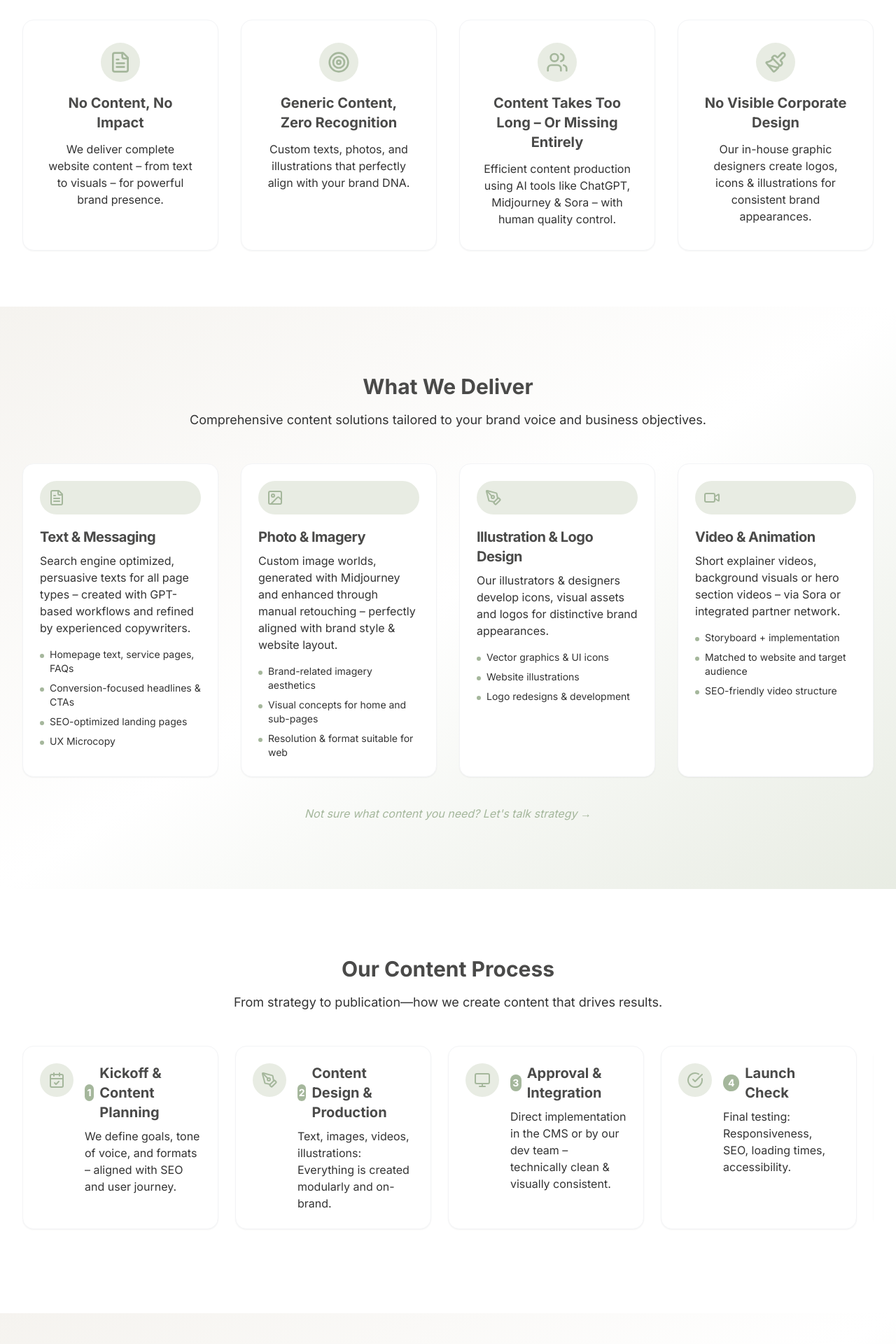
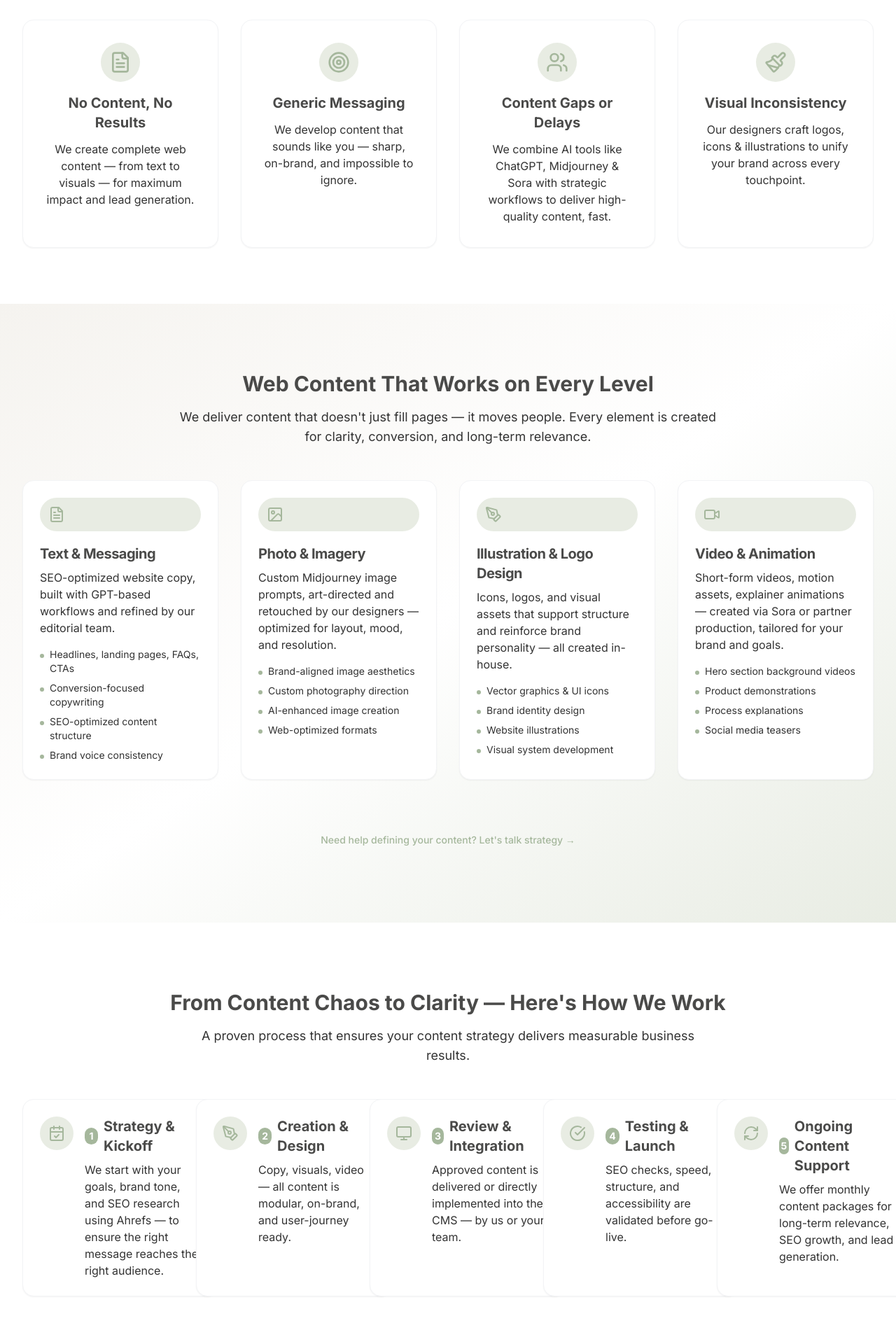
Before and after one commit to ooliv-agentur/ooliv, a React (Vite) app: page /content-creation in a window 1280 px wide. Shown: the part 840-2760 px from the top of the page at 70% size. Built offline with nearby package versions, Linux system fonts and the light colour scheme.

Commit message:
Refactor: Update Content Creation page
Update the content creation page with new sections and content based on the provided prompt.

```diff
--- a/src/components/content-creation/ContentBenefits.tsx
+++ b/src/components/content-creation/ContentBenefits.tsx
@@ -5,23 +5,23 @@ import { FileText, Target, Users, Paintbrush } from 'lucide-react';
 const benefits = [
   {
     icon: FileText,
-    problem: 'No Content, No Impact',
-    solution: 'We deliver complete website content – from text to visuals – for powerful brand presence.'
+    problem: 'No Content, No Results',
+    solution: 'We create complete web content — from text to visuals — for maximum impact and lead generation.'
   },
   {
     icon: Target,
-    problem: 'Generic Content, Zero Recognition',
-    solution: 'Custom texts, photos, and illustrations that perfectly align with your brand DNA.'
+    problem: 'Generic Messaging',
+    solution: 'We develop content that sounds like you — sharp, on-brand, and impossible to ignore.'
   },
   {
     icon: Users,
-    problem: 'Content Takes Too Long – Or Missing Entirely',
-    solution: 'Efficient content production using AI tools like ChatGPT, Midjourney & Sora – with human quality control.'
+    problem: 'Content Gaps or Delays',
+    solution: 'We combine AI tools like ChatGPT, Midjourney & Sora with strategic workflows to deliver high-quality content, fast.'
   },
   {
     icon: Paintbrush,
-    problem: 'No Visible Corporate Design',
-    solution: 'Our in-house graphic designers create logos, icons & illustrations for consistent brand appearances.'
+    problem: 'Visual Inconsistency',
+    solution: 'Our designers craft logos, icons & illustrations to unify your brand across every touchpoint.'
   }
 ];
 
@@ -32,8 +32,8 @@ const ContentBenefits = () => {
         {/* Two-tone heading */}
         <div className="text-center mb-12">
           <h2 className="text-3xl font-bold mb-4 text-brand-heading">
-            Content Challenges That Hurt Your
-            <span className="block text-brand-primary"> Business — Here's How We Fix Them</span>
+            Content Problems That Cost You Business
+            <span className="block text-brand-primary"> — We Fix Them</span>
           </h2>
 
           <p className="text-lg text-center max-w-3xl mx-auto mb-12 text-brand-text">
--- /dev/null
+++ b/src/components/content-creation/ContentExpertInsight.tsx
@@ -0,0 +1,59 @@
+
+import React from 'react';
+import { Bot, Image, Video, CheckCircle } from 'lucide-react';
+
+const ContentExpertInsight = () => {
+  return (
+    <section className="py-24 bg-gradient-to-br from-brand-background via-white to-brand-backgroundAlt">
+      <div className="max-w-7xl mx-auto px-4 sm:px-6 lg:px-8">
+        <div className="max-w-4xl mx-auto">
+          <h2 className="text-3xl font-bold mb-6 text-brand-heading text-center md:text-left">
+            We Don't Just Use AI — We Train It.
+          </h2>
+
+          <div className="bg-white p-8 rounded-lg shadow-sm border border-gray-100">
+            <p className="text-lg mb-6 text-brand-text">
+              At ooliv, we build custom GPTs for each client — tailored to your business, your tone, and your market.
+              We teach our tools through deep research and active guidance, so every output reflects your voice.
+            </p>
+
+            <div className="grid md:grid-cols-3 gap-6 mb-6">
+              <div className="flex items-start gap-3">
+                <Bot className="h-6 w-6 text-brand-primary mt-1" />
+                <div>
+                  <h3 className="font-bold mb-1 text-brand-heading">ChatGPT</h3>
+                  <p className="text-sm text-brand-text">For intelligent, brand-aligned text</p>
+                </div>
+              </div>
+
+              <div className="flex items-start gap-3">
+                <Image className="h-6 w-6 text-brand-primary mt-1" />
+                <div>
+                  <h3 className="font-bold mb-1 text-brand-heading">Midjourney</h3>
+                  <p className="text-sm text-brand-text">For brand-aligned images</p>
+                </div>
+              </div>
+
+              <div className="flex items-start gap-3">
+                <Video className="h-6 w-6 text-brand-primary mt-1" />
+                <div>
+                  <h3 className="font-bold mb-1 text-brand-heading">Sora</h3>
+                  <p className="text-sm text-brand-text">For dynamic video</p>
+                </div>
+              </div>
+            </div>
+
+            <div className="flex items-start gap-3">
+              <CheckCircle className="h-6 w-6 text-brand-primary mt-1" />
+              <p className="text-brand-text">
+                <strong>And all content is refined, reviewed, and finalized by our team.</strong> Nothing is blindly copied. Every word and pixel has intent.
+              </p>
+            </div>
+          </div>
+        </div>
+      </div>
+    </section>
+  );
+};
+
+export default ContentExpertInsight;
--- a/src/components/content-creation/ContentProcess.tsx
+++ b/src/components/content-creation/ContentProcess.tsx
@@ -6,32 +6,32 @@ const steps = [
   {
     icon: CalendarCheck,
     number: '01',
-    title: 'Kickoff & Content Planning',
-    description: 'We define goals, tone of voice, and formats – aligned with SEO and user journey.'
+    title: 'Strategy & Kickoff',
+    description: 'We start with your goals, brand tone, and SEO research using Ahrefs — to ensure the right message reaches the right audience.'
   },
   {
     icon: PenTool,
     number: '02',
-    title: 'Content Design & Production',
-    description: 'Text, images, videos, illustrations: Everything is created modularly and on-brand.'
+    title: 'Creation & Design',
+    description: 'Copy, visuals, video — all content is modular, on-brand, and user-journey ready.'
   },
   {
     icon: Monitor,
     number: '03',
-    title: 'Approval & Integration',
-    description: 'Direct implementation in the CMS or by our dev team – technically clean & visually consistent.'
+    title: 'Review & Integration',
+    description: 'Approved content is delivered or directly implemented into the CMS — by us or your team.'
   },
   {
     icon: CheckCircle,
     number: '04',
-    title: 'Launch Check',
-    description: 'Final testing: Responsiveness, SEO, loading times, accessibility.'
+    title: 'Testing & Launch',
+    description: 'SEO checks, speed, structure, and accessibility are validated before go-live.'
   },
   {
     icon: RefreshCw,
     number: '05',
-    title: 'Ongoing Support',
-    description: 'Continuous maintenance, optimization & expansion. Optionally with monthly content package.'
+    title: 'Ongoing Content Support',
+    description: 'We offer monthly content packages for long-term relevance, SEO growth, and lead generation.'
   }
 ];
 
@@ -40,19 +40,19 @@ const ContentProcess = () => {
     <section className="py-24 bg-white">
       <div className="max-w-7xl mx-auto px-4 sm:px-6 lg:px-8">
         <h2 className="text-3xl font-bold text-center mb-4 text-brand-heading">
-          Our Content Process
+          From Content Chaos to Clarity — Here's How We Work
         </h2>
 
         <p className="text-center text-lg mb-12 max-w-3xl mx-auto text-brand-text">
-          From strategy to publication—how we create content that drives results.
+          A proven process that ensures your content strategy delivers measurable business results.
         </p>
 
-        <div className="overflow-x-auto pb-6">
-          <div className="flex flex-col md:flex-row gap-6 min-w-max md:min-w-0">
+        <div className="overflow-x-auto pb-6 snap-x snap-mandatory scrollbar-none md:overflow-visible">
+          <div className="flex flex-nowrap gap-6 min-w-max md:grid md:grid-cols-5 md:min-w-0">
             {steps.map((step, index) => (
               <div
                 key={index}
-                className="bg-white p-6 rounded-lg shadow-sm border border-gray-100 flex-1 min-w-[280px]"
+                className="bg-white p-6 rounded-lg shadow-sm border border-gray-100 flex-1 min-w-[280px] snap-center"
               >
                 <div className="flex items-start gap-4">
                   <div className="flex flex-col items-center">
@@ -75,6 +75,16 @@ const ContentProcess = () => {
             ))}
           </div>
         </div>
+
+        {/* Scroll indicator for mobile */}
+        <div className="flex justify-center gap-2 mt-6 md:hidden">
+          {steps.map((_, i) => (
+            <div
+              key={i}
+              className={`h-1.5 rounded-full ${i === 0 ? 'w-6 bg-brand-primary' : 'w-2 bg-gray-300'}`}
+            ></div>
+          ))}
+        </div>
       </div>
     </section>
   );
--- a/src/components/content-creation/ContentServices.tsx
+++ b/src/components/content-creation/ContentServices.tsx
@@ -2,47 +2,51 @@
 import React from 'react';
 import { FileText, Image, PenTool, Video } from 'lucide-react';
 import { Card, CardContent, CardHeader, CardTitle } from '@/components/ui/card';
+import { Button } from '@/components/ui/button';
 
 const services = [
   {
     icon: FileText,
     title: 'Text & Messaging',
-    description: 'Search engine optimized, persuasive texts for all page types – created with GPT-based workflows and refined by experienced copywriters.',
+    description: 'SEO-optimized website copy, built with GPT-based workflows and refined by our editorial team.',
     features: [
-      'Homepage text, service pages, FAQs',
-      'Conversion-focused headlines & CTAs',
-      'SEO-optimized landing pages',
-      'UX Microcopy'
+      'Headlines, landing pages, FAQs, CTAs',
+      'Conversion-focused copywriting',
+      'SEO-optimized content structure',
+      'Brand voice consistency'
     ]
   },
   {
     icon: Image,
     title: 'Photo & Imagery',
-    description: 'Custom image worlds, generated with Midjourney and enhanced through manual retouching – perfectly aligned with brand style & website layout.',
+    description: 'Custom Midjourney image prompts, art-directed and retouched by our designers — optimized for layout, mood, and resolution.',
     features: [
-      'Brand-related imagery aesthetics',
-      'Visual concepts for home and sub-pages',
-      'Resolution & format suitable for web'
+      'Brand-aligned image aesthetics',
+      'Custom photography direction',
+      'AI-enhanced image creation',
+      'Web-optimized formats'
     ]
   },
   {
     icon: PenTool,
     title: 'Illustration & Logo Design',
-    description: 'Our illustrators & designers develop icons, visual assets and logos for distinctive brand appearances.',
+    description: 'Icons, logos, and visual assets that support structure and reinforce brand personality — all created in-house.',
     features: [
       'Vector graphics & UI icons',
+      'Brand identity design',
       'Website illustrations',
-      'Logo redesigns & development'
+      'Visual system development'
     ]
   },
   {
     icon: Video,
     title: 'Video & Animation',
-    description: 'Short explainer videos, background visuals or hero section videos – via Sora or integrated partner network.',
+    description: 'Short-form videos, motion assets, explainer animations — created via Sora or partner production, tailored for your brand and goals.',
     features: [
-      'Storyboard + implementation',
-      'Matched to website and target audience',
-      'SEO-friendly video structure'
+      'Hero section background videos',
+      'Product demonstrations',
+      'Process explanations',
+      'Social media teasers'
     ]
   }
 ];
@@ -52,16 +56,16 @@ const ContentServices = () => {
     <section className="py-24 bg-gradient-to-br from-brand-background via-white to-brand-backgroundAlt">
       <div className="max-w-7xl mx-auto px-4 sm:px-6 lg:px-8">
         <h2 className="text-3xl font-bold text-center mb-4 text-brand-heading">
-          What We Deliver
+          Web Content That Works on Every Level
         </h2>
 
         <p className="text-center text-lg mb-12 max-w-3xl mx-auto text-brand-text">
-          Comprehensive content solutions tailored to your brand voice and business objectives.
+          We deliver content that doesn't just fill pages — it moves people. Every element is created for clarity, conversion, and long-term relevance.
         </p>
 
-        <div className="grid md:grid-cols-2 lg:grid-cols-4 gap-8">
+        <div className="grid md:grid-cols-2 lg:grid-cols-4 gap-8 overflow-x-auto pb-6 snap-x snap-mandatory scrollbar-none md:snap-none md:overflow-visible">
           {services.map((service, index) => (
-            <Card key={index} className="border border-gray-100 shadow-sm hover:shadow-md transition-shadow duration-300">
+            <Card key={index} className="border border-gray-100 shadow-sm hover:shadow-md transition-shadow duration-300 min-w-[280px] snap-center md:snap-align-none">
               <CardHeader className="pb-2">
                 <div className="p-3 rounded-full bg-brand-backgroundAlt inline-flex mb-3">
                   <service.icon className="h-6 w-6 text-brand-primary" />
@@ -84,9 +88,9 @@ const ContentServices = () => {
         </div>
 
         <div className="text-center mt-10">
-          <p className="text-brand-primary italic">
-            Not sure what content you need? Let's talk strategy →
-          </p>
+          <Button variant="link" className="text-brand-primary">
+            Need help defining your content? Let's talk strategy →
+          </Button>
         </div>
       </div>
     </section>
```
Also changed, not shown: src/components/content-creation/ContentHero.tsx (+4 -4 lines), src/pages/ContentCreation.tsx (+16 -17 lines).
